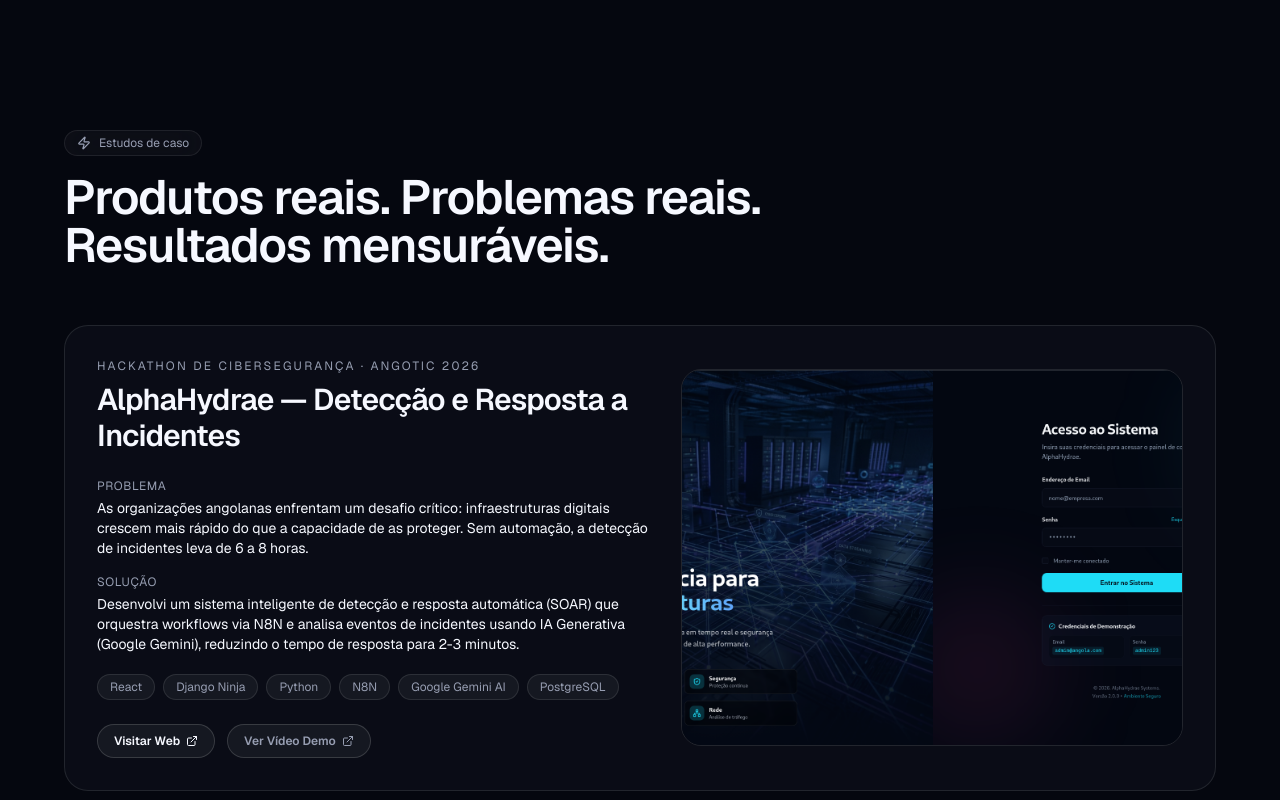
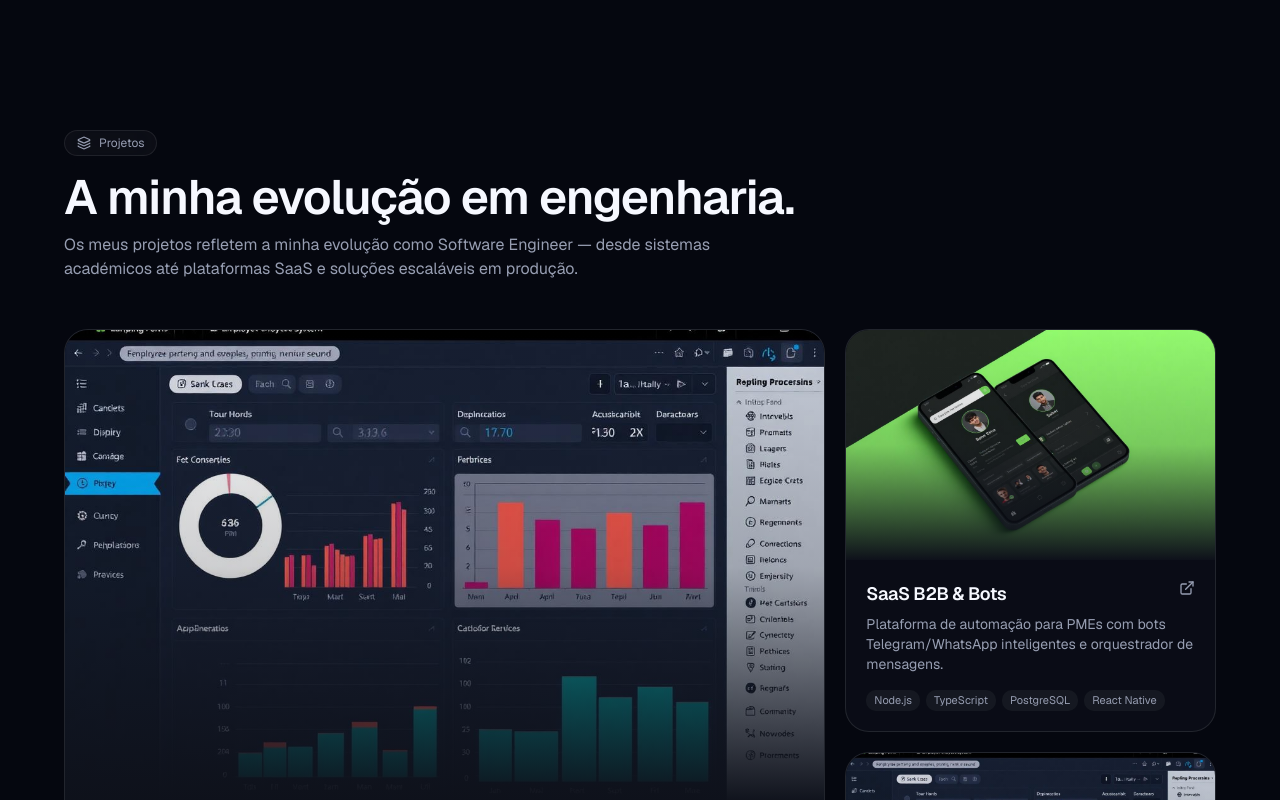
Before and after one commit to Serafimgonga/portfolio-serafim-gonga, a Next.js app: page / in a window 1280 px wide. Shown: the part 1660-2460 px from the top of the page. Built offline with nearby package versions, Linux system fonts and the light colour scheme.

Commit message:
feat(portfolio): remove Case Studies section

```diff
--- a/src/app/page.tsx
+++ b/src/app/page.tsx
@@ -195,7 +195,6 @@
       <main className="relative z-10">
         <Hero />
         <Metrics />
-        <CaseStudies />
         <Projects />
         <Demos />
         <Services />
@@ -749,96 +748,6 @@
   );
 }
 
-
-/* ------------------- CASE STUDIES ------------------- */
-function CaseStudies() {
-  return (
-    <section id="cases" className="px-6 py-28">
-      <div className="mx-auto max-w-6xl">
-        <SectionLabel icon={Zap}>Estudos de caso</SectionLabel>
-        <h2 className="mt-4 max-w-3xl text-4xl font-semibold tracking-tight sm:text-5xl">
-          Produtos reais. Problemas reais. <strong className="font-semibold text-foreground">Resultados mensuráveis.</strong>
-        </h2>
-
-        <div className="mt-14 space-y-8">
-          {caseStudies.map((cs, i) => (
-            <motion.article
-              key={cs.title}
-              initial={{ opacity: 0, y: 40 }}
-              whileInView={{ opacity: 1, y: 0 }}
-              viewport={{ once: true, margin: "-100px" }}
-              transition={{ duration: 0.7 }}
-              className="group relative overflow-hidden rounded-3xl border border-white/10 bg-card/60 p-6 transition-colors hover:border-primary/40 sm:p-8"
-            >
-              <div className="grid gap-8 lg:grid-cols-[1.1fr_1fr] lg:items-center">
-                <div className={i % 2 === 1 ? "lg:order-2" : ""}>
-                  <div className="text-xs uppercase tracking-[0.18em] text-muted-foreground">{cs.client}</div>
-                  <h3 className="mt-2 text-2xl font-semibold tracking-tight sm:text-3xl">{cs.title}</h3>
-
-                  <dl className="mt-6 space-y-4 text-sm">
-                    <div>
-                      <dt className="text-xs uppercase tracking-wider text-muted-foreground">Problema</dt>
-                      <dd className="mt-1 text-foreground">{cs.problem}</dd>
-                    </div>
-                    <div>
-                      <dt className="text-xs uppercase tracking-wider text-muted-foreground">Solução</dt>
-                      <dd className="mt-1 text-foreground">{cs.solution}</dd>
-                    </div>
-                  </dl>
-
-                  <div className="mt-5 flex flex-wrap gap-2">
-                    {cs.stack.map((t) => (
-                      <span key={t} className="rounded-full border border-white/10 bg-white/5 px-3 py-1 text-xs text-muted-foreground">{t}</span>
-                    ))}
-                  </div>
-
-                  {/*<div className="mt-7 grid grid-cols-3 gap-3">
-                    {cs.results.map((r) => (
-                      <div key={r.v} className="rounded-xl border border-white/10 bg-background/50 p-3">
-                        <div className="text-lg font-semibold text-primary">{r.k}</div>
-                        <div className="mt-1 text-[11px] uppercase tracking-wider text-muted-foreground">{r.v}</div>
-                      </div>
-                    ))}
-                  </div>*/}
-
-                  {("liveUrl" in cs || "videoUrl" in cs) && (
-                    <div className="mt-6 flex flex-wrap gap-3">
-                      {cs.liveUrl && (
-                        <a
-                          href={cs.liveUrl}
-                          target="_blank"
-                          rel="noreferrer"
-                          className="inline-flex items-center gap-1.5 rounded-full border border-white/15 bg-white/5 px-4 py-2 text-xs font-semibold text-foreground transition-colors hover:bg-white/10"
-                        >
-                          Visitar Web <ExternalLink className="h-3 w-3" />
-                        </a>
-                      )}
-                      {cs.videoUrl && (
-                        <a
-                          href={cs.videoUrl}
-                          target="_blank"
-                          rel="noreferrer"
-                          className="inline-flex items-center gap-1.5 rounded-full bg-white/5 border border-white/15 px-4 py-2 text-xs font-semibold text-muted-foreground transition-colors hover:bg-white/10 hover:text-foreground"
-                        >
-                          Ver Vídeo Demo <ExternalLink className="h-3 w-3" />
-                        </a>
-                      )}
-                    </div>
-                  )}
-                </div>
-
-                <div className={`relative overflow-hidden rounded-2xl border border-white/10 ${i % 2 === 1 ? "lg:order-1" : ""}`}>
-                  <img src={cs.image} alt={cs.title} width={1200} height={800} loading="lazy" className="aspect-[4/3] w-full object-cover transition-transform duration-700 group-hover:scale-105" />
-                </div>
-              </div>
-            </motion.article>
-          ))}
-        </div>
-      </div>
-    </section>
-  );
-}
-
 /* ------------------- PROJECTS BENTO ------------------- */
 function Projects() {
   return (
```
